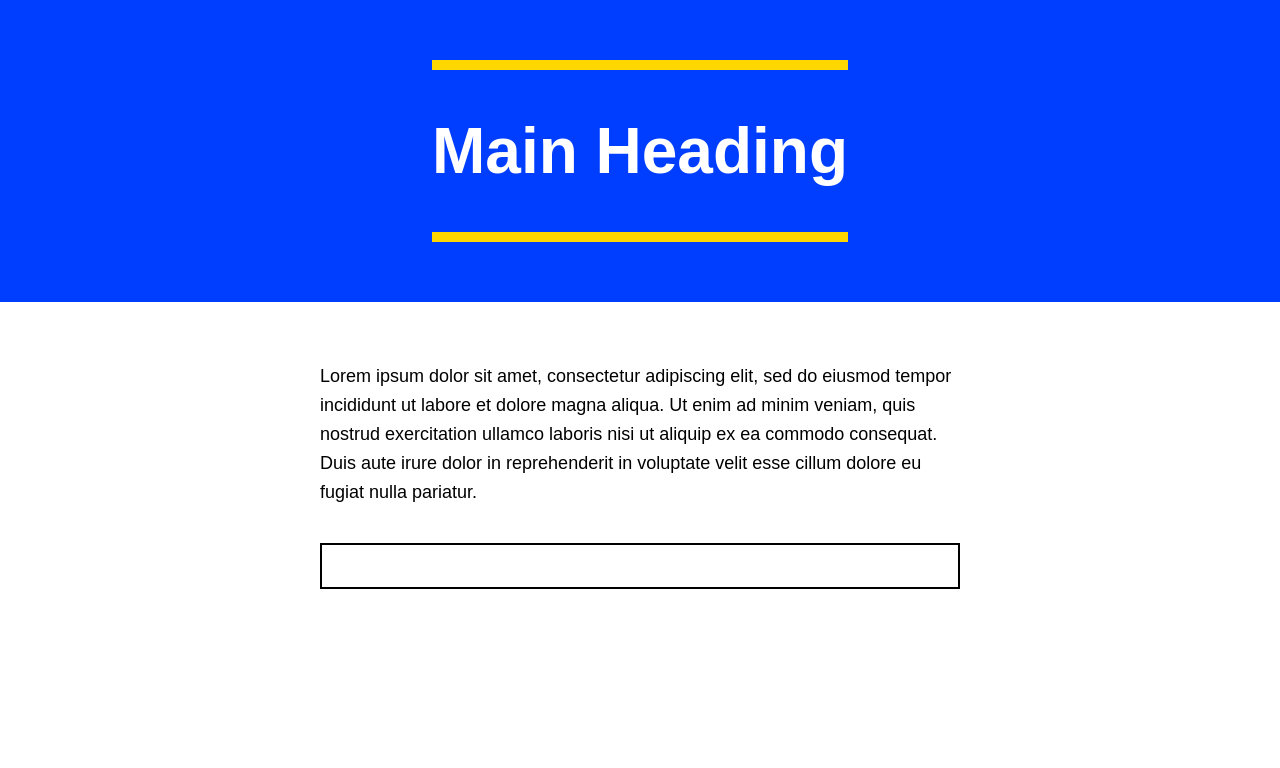
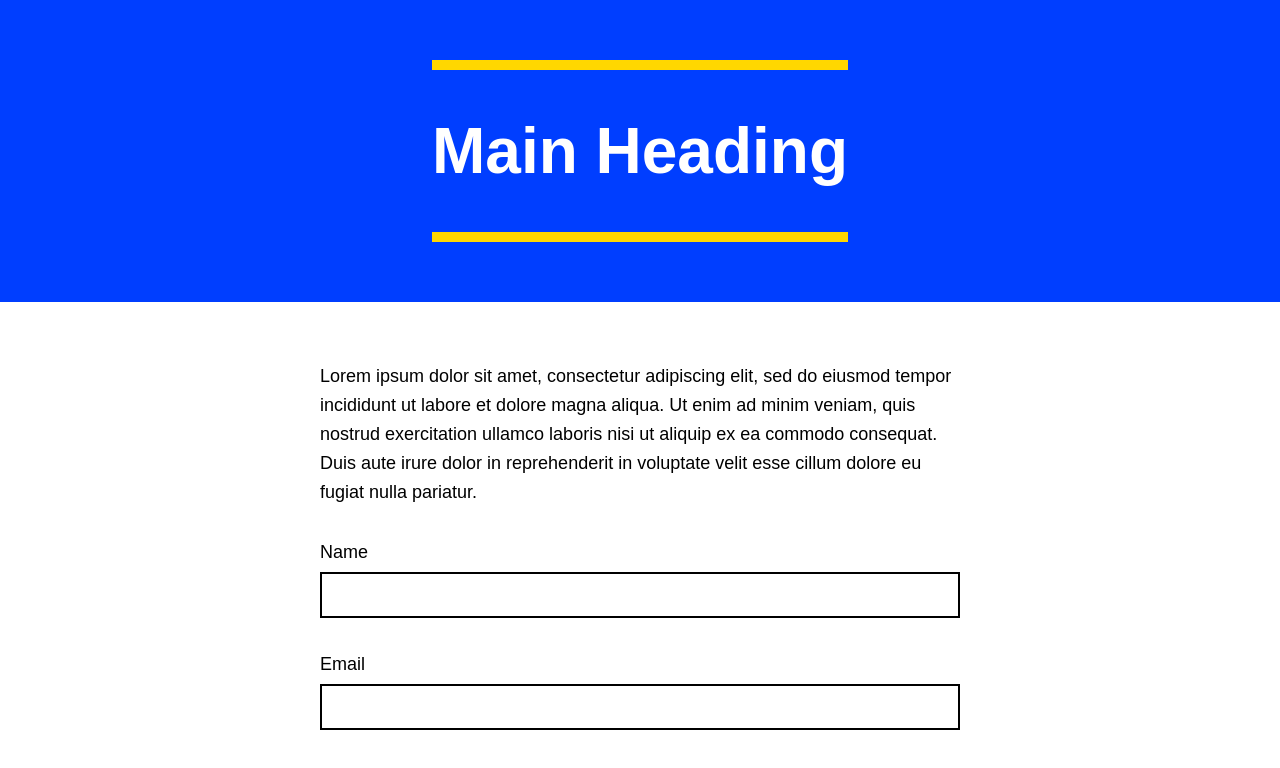
Before and after one commit to dkempton12/components-library, a React (Create React App) app: page / in a window 1280 px wide. Shown: the top 768 px of the page. Built offline with nearby package versions, Linux system fonts and the light colour scheme.

Commit message:
adding Input for email to Signup component

```diff
--- a/src/components/Form/Input/Input.js
+++ b/src/components/Form/Input/Input.js
@@ -1,5 +1,4 @@
 import React, { useState } from "react";
-import Field from "../Field/Field";
 import "./Input.scss";
 
 function Input({ label }) {
@@ -11,10 +10,10 @@ function Input({ label }) {
   };
 
   return (
-    <Field>
+    <div>
       <label>{label}</label>
       <input type="text" value={value} onChange={handleInputChange} />
-    </Field>
+    </div>
   );
 }
 
--- a/src/components/Signup/Signup.js
+++ b/src/components/Signup/Signup.js
@@ -8,7 +8,11 @@ function Signup() {
   return (
     <Form>
       <Field>
-        <Input />
+        <Input label="Name" />
+      </Field>
+
+      <Field>
+        <Input label="Email" />
       </Field>
     </Form>
   );
```
